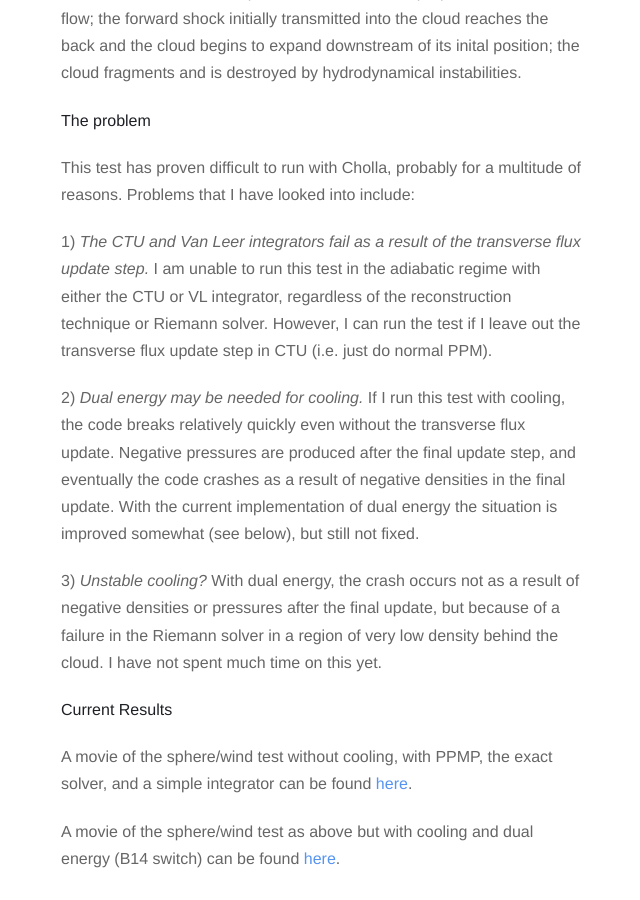
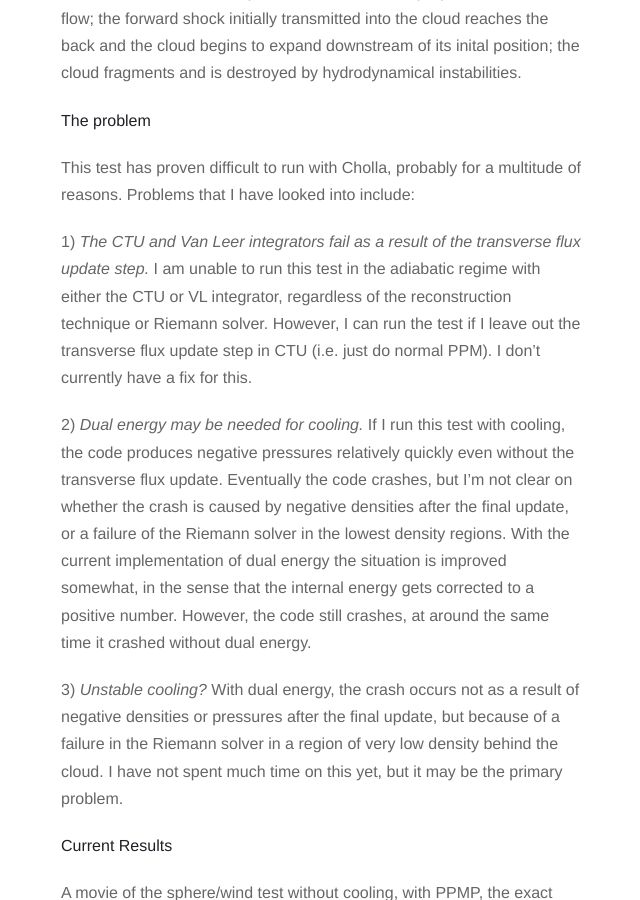
Before and after one commit to evaneschneider/site, a Jekyll site: the page built from _posts/2015-10-19-sphere-wind.markdown, in a window 1280 px wide and 900 px high, scrolled down 662 px. Shown: the whole window, without its empty margins (319-959 px from the left). Built offline with Jekyll 4.4.1, drawn with Linux system fonts in a browser that asks for light colours; nearby versions of some CDN libraries; formulas are drawn with MathJax 3.

Commit message:
New text

```diff
--- a/_posts/2015-10-19-sphere-wind.markdown
+++ b/_posts/2015-10-19-sphere-wind.markdown
@@ -29,17 +29,20 @@ Problems that I have looked into include:
 1) *The CTU and Van Leer integrators fail as a result of the transverse flux update
 step.* I am unable to run this test in the adiabatic regime with either the CTU or VL integrator,
 regardless of the reconstruction technique or Riemann solver. However, I can run the test if I
-leave out the transverse flux update step in CTU (i.e. just do normal PPM).
+leave out the transverse flux update step in CTU (i.e. just do normal PPM). I don't currently
+have a fix for this.
 
-2) *Dual energy may be needed for cooling.* If I run this test with cooling, the code breaks relatively
-quickly even without the transverse flux update. Negative pressures are produced after the final update
-step, and eventually the code crashes as a result of negative densities in the final update.
-With the current implementation of dual energy the situation is improved somewhat (see below),
-but still not fixed.
+2) *Dual energy may be needed for cooling.* If I run this test with cooling, the code produces negative
+pressures relatively quickly even without the transverse flux update. Eventually the code crashes, but
+I'm not clear on whether the crash is caused by negative densities after the final update, or a
+failure of the Riemann solver in the lowest density regions. With the current implementation of dual energy
+the situation is improved somewhat, in the sense that the internal energy gets corrected to a positive
+number. However, the code still crashes, at around the same time it crashed without dual energy.
 
 3) *Unstable cooling?* With dual energy, the crash occurs not as a result of negative densities or
 pressures after the final update, but because of a failure in the Riemann solver in a region
-of very low density behind the cloud. I have not spent much time on this yet.
+of very low density behind the cloud. I have not spent much time on this yet, but it may be the
+primary problem.
 
 **Current Results**
 
```
